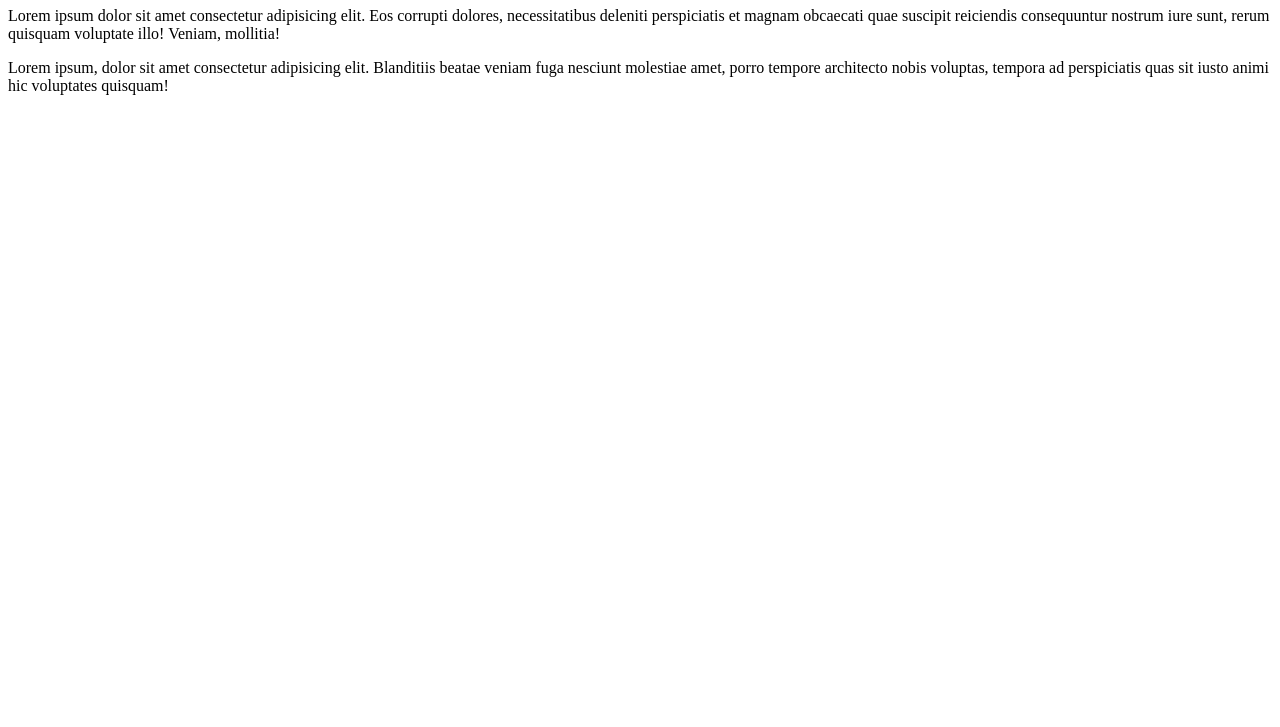
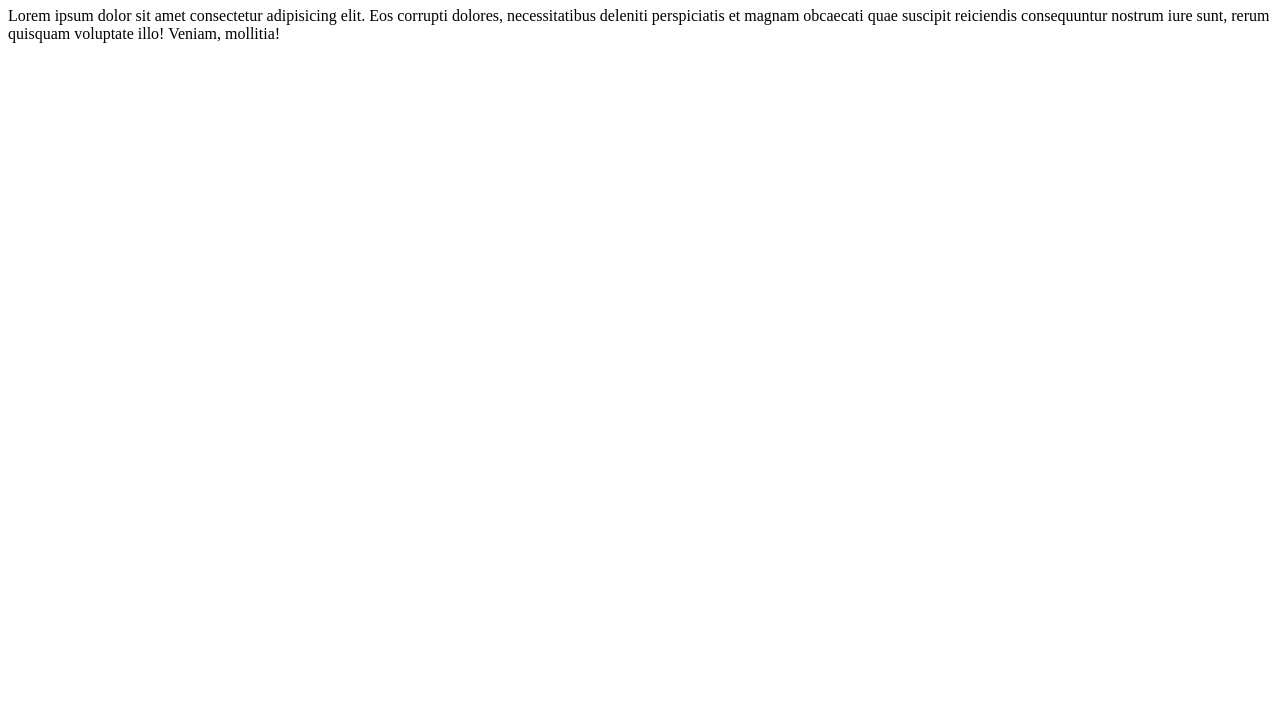
Before and after one commit to ayroyra/ryo-git-tes, a plain HTML site: page index.html in a window 1280 px wide. Shown: the part 73-800 px from the top of the page. Drawn offline with Linux system fonts and the light colour scheme.

Commit message:
menghapus paragraf

```diff
--- a/index.html
+++ b/index.html
@@ -9,6 +9,7 @@
 <body>
     <h1>hello world</h1>
     <p>Lorem ipsum dolor sit amet consectetur adipisicing elit. Eos corrupti dolores, necessitatibus deleniti perspiciatis et magnam obcaecati quae suscipit reiciendis consequuntur nostrum iure sunt, rerum quisquam voluptate illo! Veniam, mollitia!</p>
-    <p>Lorem ipsum, dolor sit amet consectetur adipisicing elit. Blanditiis beatae veniam fuga nesciunt molestiae amet, porro tempore architecto nobis voluptas, tempora ad perspiciatis quas sit iusto animi hic voluptates quisquam!</p>
+
+
 </body>
 </html>
```
